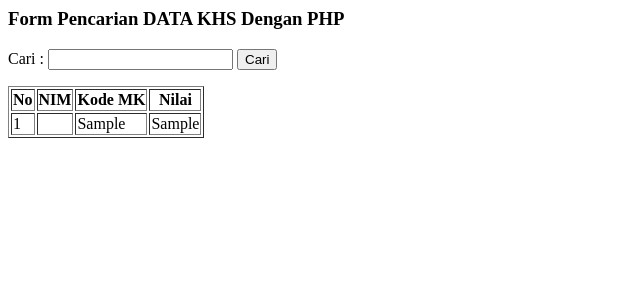
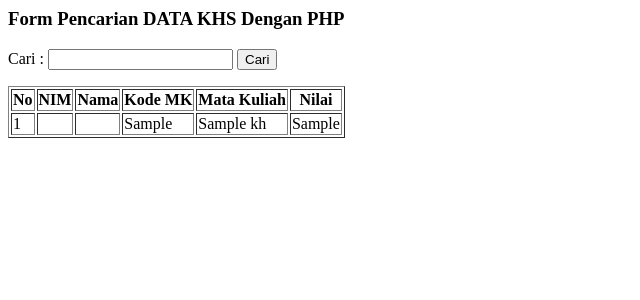
Before and after one commit to omaulidya/prakpwd, a PHP site: page /cari_khs.php in a window 1280 px wide. Shown: the top 300 px of the page, without its empty margins (0-640 px from the left). Run offline with PHP 8.4, Linux system fonts and the light colour scheme; tables that the repository leaves empty or names only in its code hold one stand-in row (values such as "Sample post"); data that the repository does not hold is empty.

Commit message:
1900018231_OCHA MAULIDYA_Jumat,16.30 (POSTEST 7)

```diff
--- a/SEARCHING (PERTEMUAN 7)/cari_khs.php
+++ b/SEARCHING (PERTEMUAN 7)/cari_khs.php
@@ -17,7 +17,9 @@ echo "<b>Hasil pencarian : ".$cari."</b>";
 <tr>
 <th>No</th>
 <th>NIM</th>
+<th>Nama</th>
 <th>Kode MK</th>
+<th>Mata Kuliah</th>
 <th>Nilai</th>
 </tr>
 <?php
@@ -35,7 +37,9 @@ while($r = mysqli_fetch_array($tampil)){
 <tr>
 <td><?php echo $no++; ?></td>
 <td><?php echo $r['NIM']; ?></td>
+<td><?php echo $r['Nama']; ?></td>
 <td><?php echo $r['kodemk']; ?></td>
+<td><?php echo $r['namamk']; ?></td>
 <td><?php echo $r['nilai']; ?></td>
 </tr>
 <?php } ?>
```
